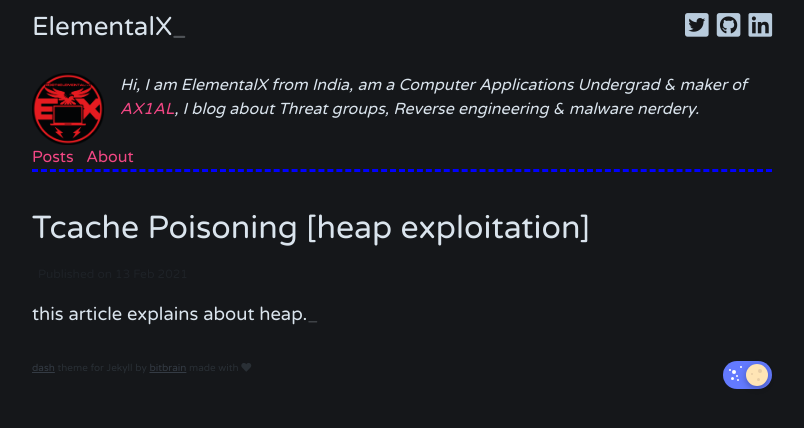
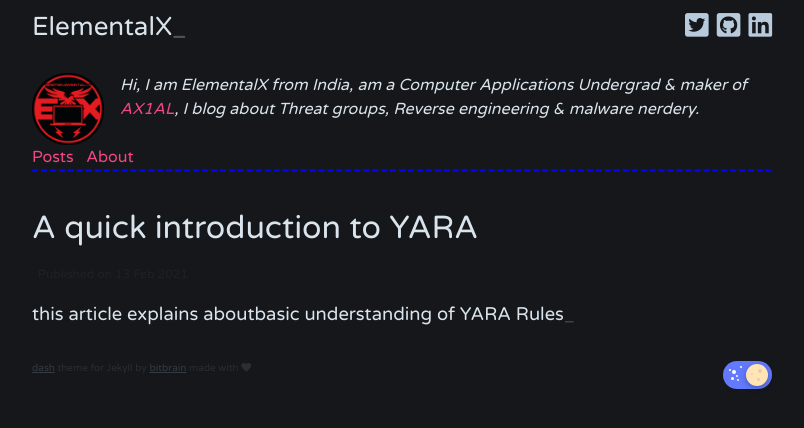
Before and after one commit to xelemental/xelemental.github.io, a Jekyll site: the page built from _posts/2021-02-13-readme.md, in a window 1280 px wide. Shown: the top 428 px of the page, without its empty margins (238-1042 px from the left). Built offline with Jekyll 4.4.1, drawn with Linux system fonts in a browser that asks for light colours; comment, search, counter and statistics services are not loaded.

Commit message:
Update 2021-02-13-readme.md

```diff
--- a/_posts/2021-02-13-readme.md
+++ b/_posts/2021-02-13-readme.md
@@ -1,8 +1,8 @@
 ---
 layout: post
-title:  "Tcache Poisoning [heap exploitation]"
+title:  "A quick introduction to YARA"
 date:   2021-02-13 03:59:00
-categories: research
-tags: heap linux libc ctf pwn
-description: this article explains about heap.
+categories: Malware
+tags: malware yara
+description: this article explains aboutbasic understanding of YARA Rules
 ---
```
